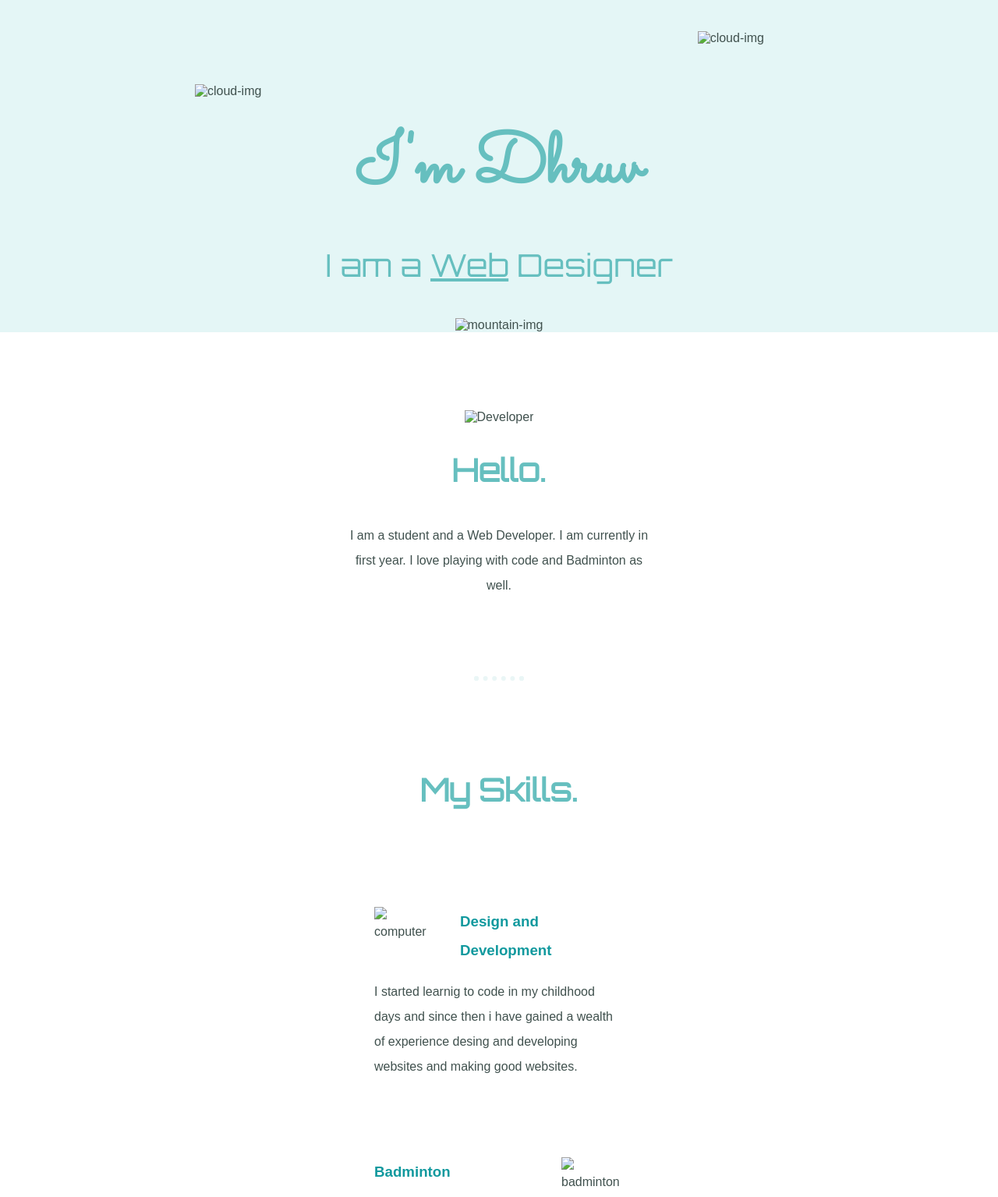
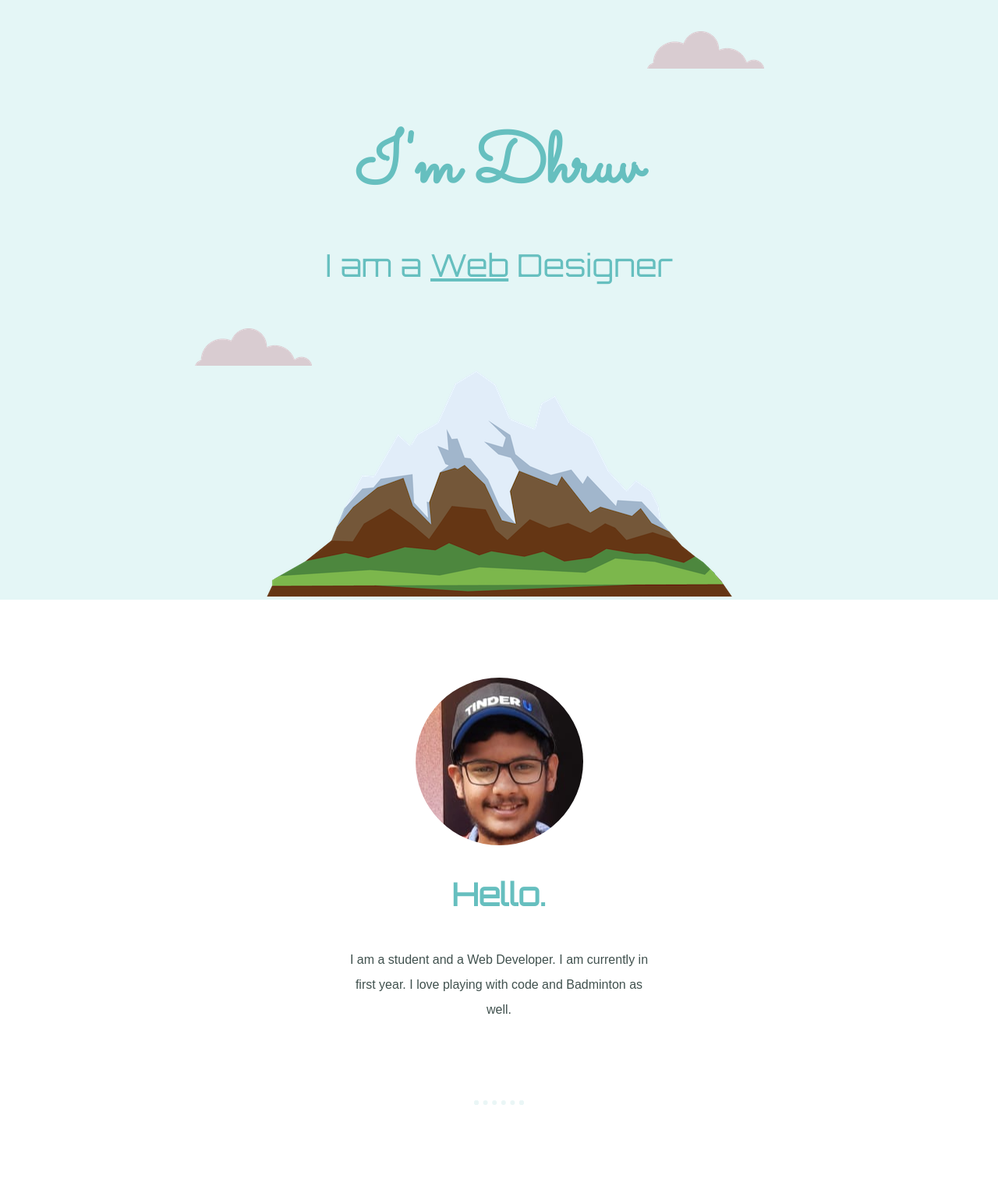
Before and after one commit to dhruv2804/first, a plain HTML site: page index.html in a window 1280 px wide. Shown: the top 1535 px of the page at 78% size. Drawn offline with Linux system fonts and the light colour scheme; files that its build step writes are made by us from their sources; a web font is replaced by a local one.

Commit message:
Update index.html

```diff
--- a/index.html
+++ b/index.html
@@ -3,22 +3,22 @@
   <head>
     <meta charset="utf-8">
     <title>Dhruv Bhatnagar</title>
-    <link rel="stylesheet" href="css/styles.css">
+    <link rel="stylesheet" href="styles.css">
     <link rel="icon" href="favicon.ico">
     <link href="https://fonts.googleapis.com/css?family=Aclonica|Julius+Sans+One|Orbitron&display=swap" rel="stylesheet">
 <link href="https://fonts.googleapis.com/css2?family=Sacramento&display=swap" rel="stylesheet">
   </head>
   <body>
     <div class="top-container">
-      <img class="top-cloud" src="CSS - My Site Images/cloud.png" alt="cloud-img">
+      <img class="top-cloud" src="cloud.png" alt="cloud-img">
       <h1>I'm Dhruv</h1>
       <h2 class="web">I am a <u>Web</u> Designer</h2>
-      <img class="bottom-cloud" src="CSS - My Site Images/cloud.png" alt="cloud-img">
-      <img src="CSS - My Site Images/mountain.png" alt="mountain-img">
+      <img class="bottom-cloud" src="cloud.png" alt="cloud-img">
+      <img src="mountain.png" alt="mountain-img">
     </div>
     <div class="middle-container">
       <div class="profile">
-        <img src="CSS - My Site Images/dhruv1.png" alt="Developer">
+        <img src="dhruv1.png" alt="Developer">
         <h2>Hello.</h2>
         <p class="intro">I am a student and a Web Developer. I am currently in first year. I love playing with code and Badminton as well.</p>
       </div>
@@ -26,13 +26,13 @@
       <div class="skills">
         <h2>My Skills.</h2>
         <div class="skill-row">
-          <img class="computer" src="CSS - My Site Images/computer1.png" alt="computer">
+          <img class="computer" src="computer1.png" alt="computer">
           <h3>Design and Development</h3>
           <p class="clearimage">
             I started learnig to code in my childhood days and since then i have gained a wealth of experience desing and developing websites and making good websites.</p>
         </div>
         <div class="skill-row">
-          <img class="badminton" src="CSS - My Site Images/badminton1.png" alt="badminton">
+          <img class="badminton" src="badminton1.png" alt="badminton">
           <h3>Badminton</h3>
           <p class="clearimage1">I started playing badminton when i was 10 years old and since then I am continuously playing and bringing laurels.</p>
         </div>
```
